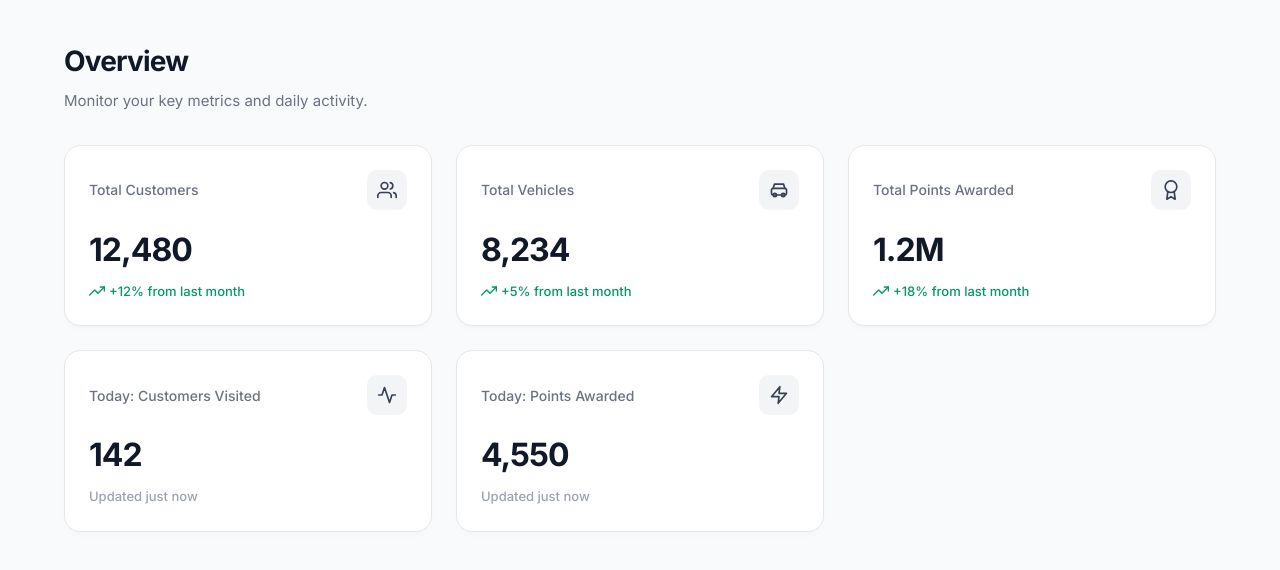
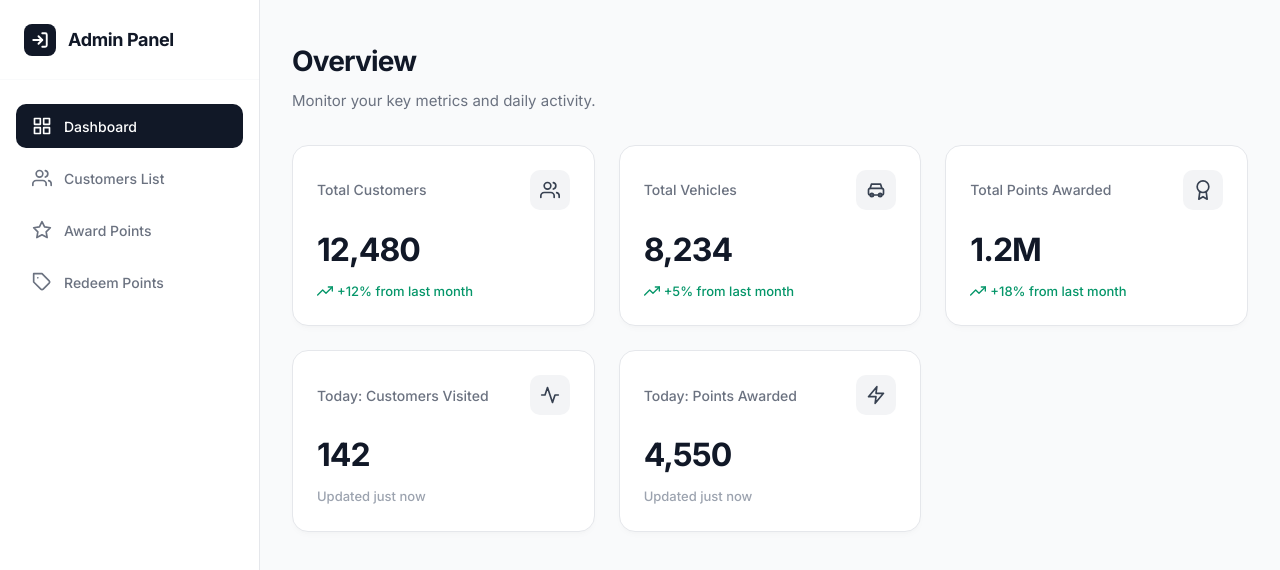
Before and after one commit to lokeshramchand-ctrl/PetroPoints, a React (Vite) app: page / in a window 1280 px wide. Shown: the top 570 px of the page. Built offline with nearby package versions, Linux system fonts and the light colour scheme.

Commit message:
add : dashboard sidebar

```diff
--- a/src/Components/Dashboard/dash.tsx
+++ b/src/Components/Dashboard/dash.tsx
@@ -1,6 +1,8 @@
-import React from 'react';
+import React, { useState } from 'react';
 
     const Dashboard: React.FC = () => {
+  const [activeMenu, setActiveMenu] = useState('dashboard');
+
   // Mock data for the dashboard cards
   const stats = [
     {
@@ -85,14 +87,108 @@ const Dashboard: React.FC = () => {
         body, html {
           margin: 0;
           padding: 0;
-          background-color: #f9fafb; /* Matches the login screen background */
+          background-color: #f9fafb;
           color: #111827;
+        }
+
+        /* --- Layout Container --- */
+        .app-container {
+          display: flex;
+          min-height: 100vh;
+        }
+
+        /* --- Sidebar Styles --- */
+        .sidebar {
+          width: 260px;
+          background-color: #ffffff;
+          border-right: 1px solid #e5e7eb;
+          display: flex;
+          flex-direction: column;
+          position: sticky;
+          top: 0;
+          height: 100vh;
+        }
+
+        .sidebar-header {
+          height: 80px;
+          display: flex;
+          align-items: center;
+          padding: 0 24px;
+          border-bottom: 1px solid #f9fafb;
+        }
+
+        .brand-logo {
+          width: 32px;
+          height: 32px;
+          background-color: #111827;
+          border-radius: 8px;
+          display: flex;
+          align-items: center;
+          justify-content: center;
+          margin-right: 12px;
+        }
+
+        .brand-title {
+          font-size: 18px;
+          font-weight: 700;
+          letter-spacing: -0.02em;
+        }
+
+        .nav-menu {
+          padding: 24px 16px;
+          display: flex;
+          flex-direction: column;
+          gap: 8px;
+        }
+
+        .nav-item {
+          display: flex;
+          align-items: center;
+          gap: 12px;
+          padding: 12px 16px;
+          border-radius: 10px;
+          color: #6b7280;
+          text-decoration: none;
+          font-size: 14px;
+          font-weight: 500;
+          transition: all 0.2s ease;
+          cursor: pointer;
+          border: none;
+          background: transparent;
+          width: 100%;
+          text-align: left;
+        }
+
+        .nav-item svg {
+          width: 20px;
+          height: 20px;
+          stroke-width: 2;
+        }
+
+        .nav-item:hover {
+          background-color: #f3f4f6;
+          color: #111827;
+        }
+
+        .nav-item.active {
+          background-color: #111827;
+          color: #ffffff;
+        }
+
+        .nav-item.active svg {
+          stroke: #ffffff;
+        }
+
+        /* --- Main Content Styles --- */
+        .main-content {
+          flex: 1;
+          overflow-y: auto;
         }
 
         .dashboard-layout {
           max-width: 1200px;
           margin: 0 auto;
-          padding: 40px 24px;
+          padding: 40px 32px;
         }
 
         .dashboard-header {
@@ -114,11 +210,10 @@ const Dashboard: React.FC = () => {
 
         .dashboard-grid {
           display: grid;
-          grid-template-columns: repeat(auto-fit, minmax(300px, 1fr));
+          grid-template-columns: repeat(auto-fit, minmax(280px, 1fr));
           gap: 24px;
         }
 
-        /* Make the "Today" cards span differently or just flow naturally */
         .stat-card {
           background: #ffffff;
           border: 1px solid #e5e7eb;
@@ -181,24 +276,102 @@ const Dashboard: React.FC = () => {
           gap: 4px;
         }
 
-        .trend-positive {
-          color: #059669; /* Elegant dark green */
+        .trend-positive { color: #059669; }
+        .trend-neutral { color: #9ca3af; }
+
+        /* Responsive Design */
+        @media (max-width: 768px) {
+          .app-container {
+            flex-direction: column;
           }
-
-        .trend-neutral {
-          color: #9ca3af;
+          .sidebar {
+            width: 100%;
+            height: auto;
+            position: relative;
+            border-right: none;
+            border-bottom: 1px solid #e5e7eb;
           }
-
-        @media (max-width: 768px) {
+          .nav-menu {
+            flex-direction: row;
+            overflow-x: auto;
+            padding: 16px;
+          }
+          .nav-item {
+            white-space: nowrap;
+            width: auto;
+          }
           .dashboard-layout {
             padding: 24px 16px;
-          }
-          .dashboard-grid {
-            grid-template-columns: 1fr;
           }
         }
       `}</style>
 
+      <div className="app-container">
+        {/* --- Sidebar --- */}
+        <aside className="sidebar">
+          <div className="sidebar-header">
+            <div className="brand-logo">
+              <svg width="18" height="18" viewBox="0 0 24 24" fill="none" stroke="#ffffff" strokeWidth="2.5" strokeLinecap="round" strokeLinejoin="round">
+                <path d="M15 3h4a2 2 0 0 1 2 2v14a2 2 0 0 1-2 2h-4" />
+                <polyline points="10 17 15 12 10 7" />
+                <line x1="15" y1="12" x2="3" y2="12" />
+              </svg>
+            </div>
+            <span className="brand-title">Admin Panel</span>
+          </div>
+
+          <nav className="nav-menu">
+            <button
+              className={`nav-item ${activeMenu === 'dashboard' ? 'active' : ''}`}
+              onClick={() => setActiveMenu('dashboard')}
+            >
+              <svg viewBox="0 0 24 24" fill="none" stroke="currentColor" strokeLinecap="round" strokeLinejoin="round">
+                <rect x="3" y="3" width="7" height="7"></rect>
+                <rect x="14" y="3" width="7" height="7"></rect>
+                <rect x="14" y="14" width="7" height="7"></rect>
+                <rect x="3" y="14" width="7" height="7"></rect>
+              </svg>
+              Dashboard
+            </button>
+
+            <button
+              className={`nav-item ${activeMenu === 'customers' ? 'active' : ''}`}
+              onClick={() => setActiveMenu('customers')}
+            >
+              <svg viewBox="0 0 24 24" fill="none" stroke="currentColor" strokeLinecap="round" strokeLinejoin="round">
+                <path d="M17 21v-2a4 4 0 0 0-4-4H5a4 4 0 0 0-4 4v2"></path>
+                <circle cx="9" cy="7" r="4"></circle>
+                <path d="M23 21v-2a4 4 0 0 0-3-3.87"></path>
+                <path d="M16 3.13a4 4 0 0 1 0 7.75"></path>
+              </svg>
+              Customers List
+            </button>
+
+            <button
+              className={`nav-item ${activeMenu === 'award' ? 'active' : ''}`}
+              onClick={() => setActiveMenu('award')}
+            >
+              <svg viewBox="0 0 24 24" fill="none" stroke="currentColor" strokeLinecap="round" strokeLinejoin="round">
+                <polygon points="12 2 15.09 8.26 22 9.27 17 14.14 18.18 21.02 12 17.77 5.82 21.02 7 14.14 2 9.27 8.91 8.26 12 2"></polygon>
+              </svg>
+              Award Points
+            </button>
+
+            <button
+              className={`nav-item ${activeMenu === 'redeem' ? 'active' : ''}`}
+              onClick={() => setActiveMenu('redeem')}
+            >
+              <svg viewBox="0 0 24 24" fill="none" stroke="currentColor" strokeLinecap="round" strokeLinejoin="round">
+                <path d="M20.59 13.41l-7.17 7.17a2 2 0 0 1-2.83 0L2 12V2h10l8.59 8.59a2 2 0 0 1 0 2.82z"></path>
+                <line x1="7" y1="7" x2="7.01" y2="7"></line>
+              </svg>
+              Redeem Points
+            </button>
+          </nav>
+        </aside>
+
+        {/* --- Main Content --- */}
+        <main className="main-content">
           <div className="dashboard-layout">
             <header className="dashboard-header">
               <h1 className="dashboard-title">Overview</h1>
@@ -229,6 +402,8 @@ const Dashboard: React.FC = () => {
               ))}
             </div>
           </div>
+        </main>
+      </div>
     </>
   );
 };
```
Lines whose indentation alone changed are shown as unchanged.
